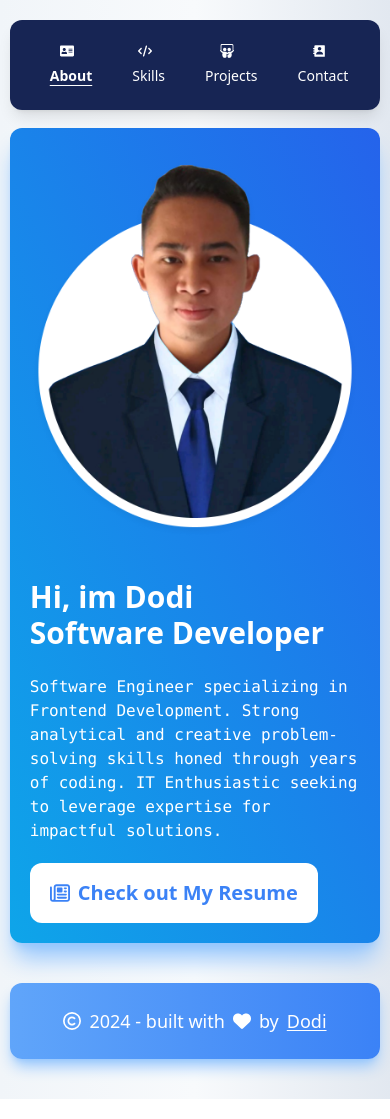
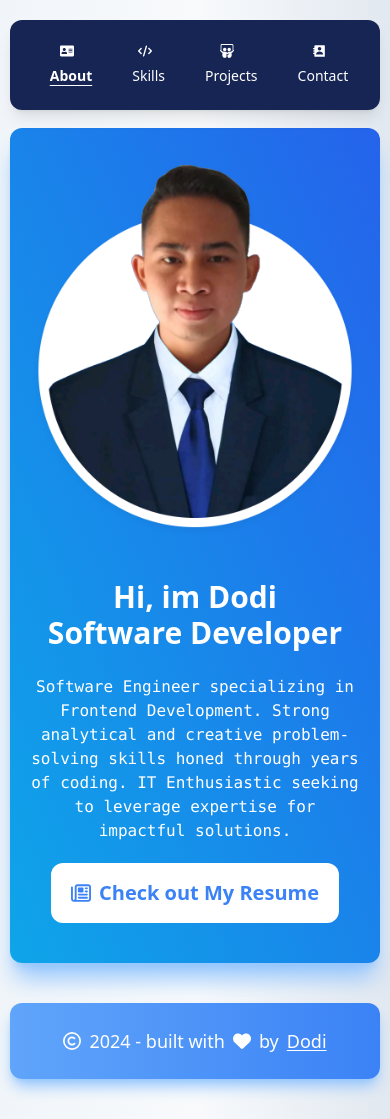
Before and after one commit to dodichakill/web-porto, a Next.js app: page / in a window 390 px wide. Built offline with nearby package versions, Linux system fonts and the light colour scheme.

Commit message:
update page about

```diff
--- a/src/app/page.jsx
+++ b/src/app/page.jsx
@@ -18,7 +18,7 @@ export default function Home() {
       <Navbar />
       <main className="w-[95%] mx-auto mt-32 mb-10">
         <div
-          className="flex flex-col-reverse lg:flex-row bg-gradient-to-tr from-sky-500 shadow-xl shadow-blue-300 to-blue-600 rounded-xl text-white gap-10 p-5 lg:px-10 lg:py-24 justify-evenly items-center"
+          className="flex flex-col-reverse lg:flex-row bg-gradient-to-tr from-sky-500 shadow-xl shadow-blue-300 to-blue-600 rounded-xl text-white gap-10 p-5 pb-10 lg:px-10 lg:py-24 justify-evenly items-center"
           data-aos="fade-up"
           data-aos-delay="300"
         >
@@ -27,27 +27,29 @@ export default function Home() {
             data-aos="fade-left"
             data-aos-delay="500"
           >
-            <h1 className="text-3xl md:text-5xl font-bold font-sans">
+            <h1 className="text-3xl md:text-5xl text-center md:text-left font-bold font-sans">
               Hi, im Dodi <br />
               Software Developer
             </h1>
 
-            <p className="mt-6 md:text-lg font-mono">
+            <p className="mt-6 md:text-lg font-mono text-center md:text-left">
               Software Engineer specializing in Frontend Development. Strong
               analytical and creative problem-solving skills honed through years
               of coding. IT Enthusiastic seeking to leverage expertise for
               impactful solutions.
             </p>
 
+            <div className="flex items-center md:items-start">
               <Link
                 href="https://bit.ly/MyResumeATS"
-              className="resume mt-5 transition-all hover:bg-blue-300 hover:text-white inline-block text-blue-500 font-semibold text-xl font-sans bg-white px-5 py-4 rounded-xl"
+                className="resume mx-auto md:mx-0 mt-5 transition-all hover:bg-blue-300 hover:text-white inline-block text-blue-500 font-semibold text-xl font-sans bg-white px-5 py-4 rounded-xl"
                 target="_blank"
               >
                 <span className="flex gap-2 items-center">
                   <FaRegNewspaper /> Check out My Resume
                 </span>
               </Link>
+            </div>
           </section>
           <Image
             src={imgProfile}
```
Lines whose indentation alone changed are shown as unchanged.
